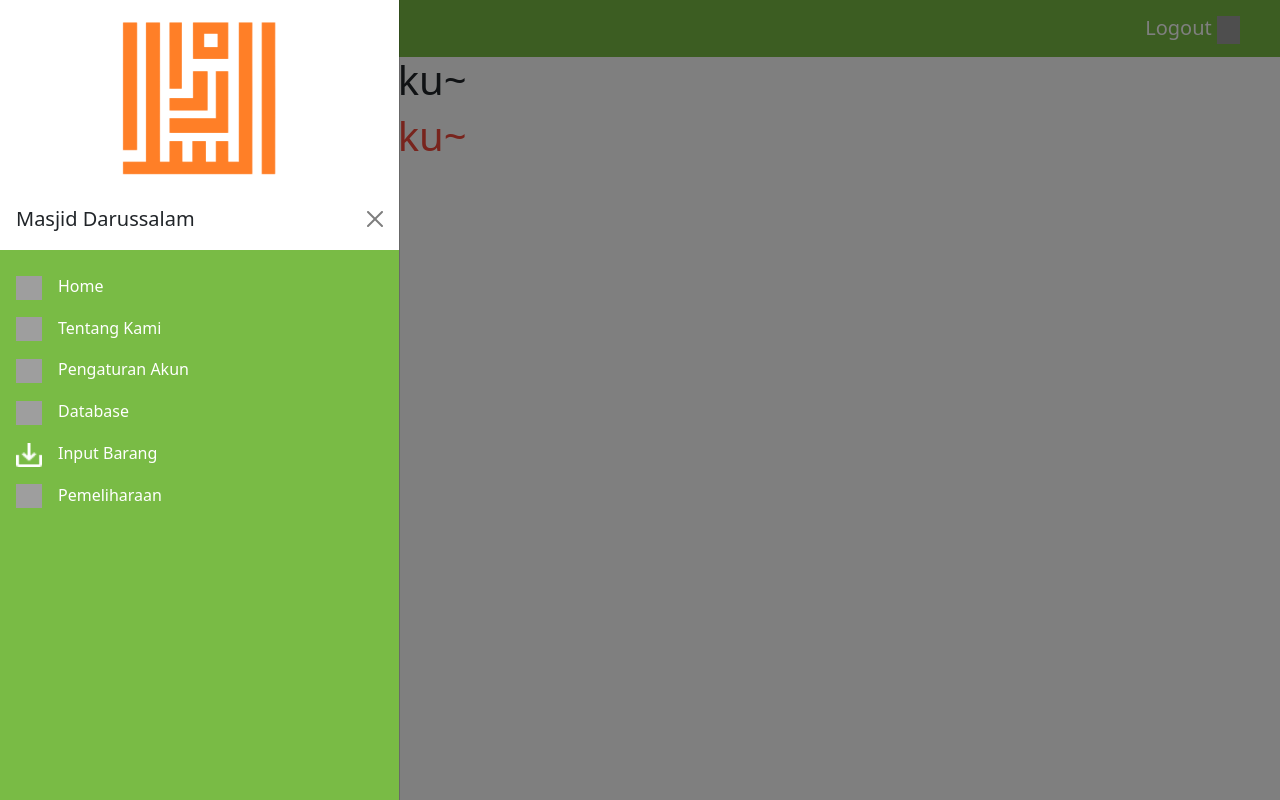
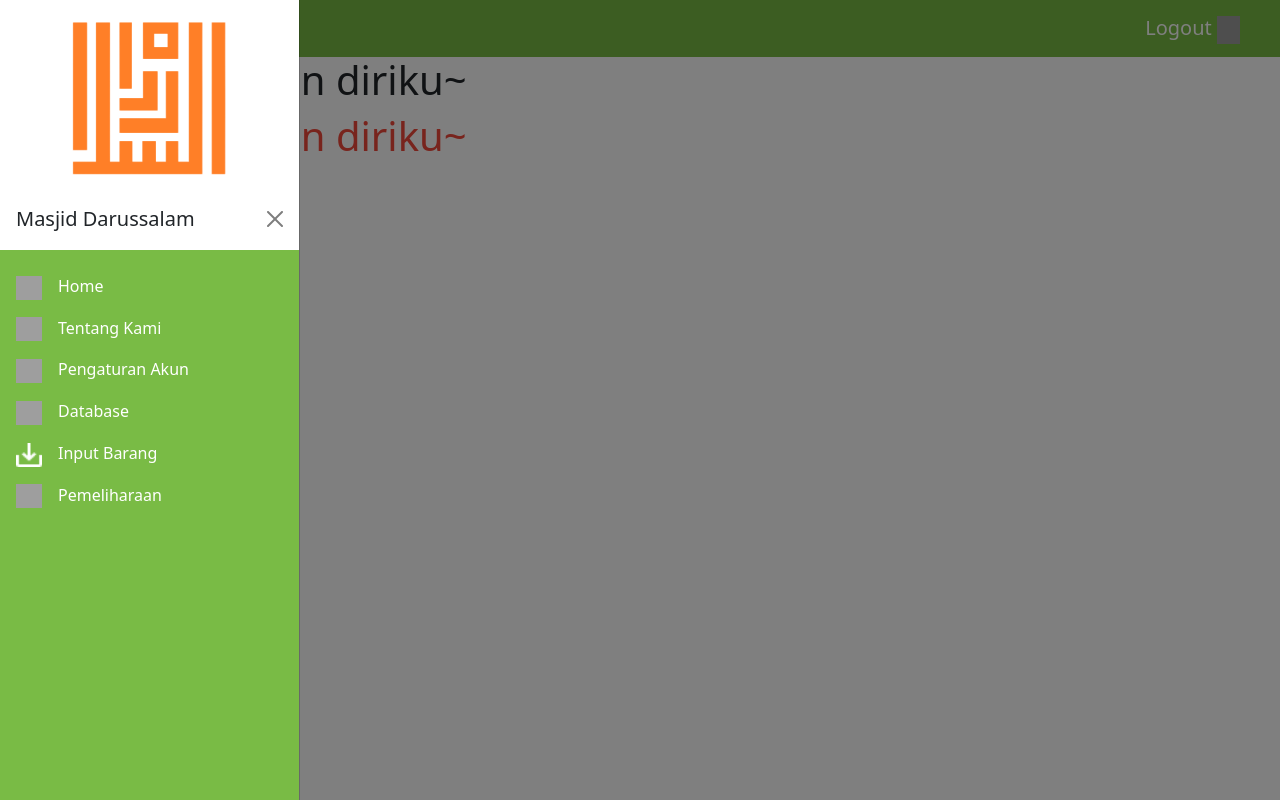
Before and after one commit to nyomanari21/DIMAS, a PHP site: page / in a window 1280 px wide, after a click that opens the changed part. Run offline with PHP 8.4, Linux system fonts and the light colour scheme; style sheets or scripts are compiled from the project's sources; grey boxes are pictures that could not be loaded.

Commit message:
Co-authored-by: Nyoman Ari S <nyomanari21@users.noreply.github.com> Co-authored-by: deva shofa al fathin <devshf@users.noreply.github.com> Co-authored-by: Raihan "VieR" Fitrah <vier15@users.noreply.github.com> Co-authored-by: ridhaaa325 <ridhaaa325@users.noreply.github.com> Co-authored-by: Hagai Brayen S <H4gai@users.noreply.github.com>

```diff
--- a/Style/style.scss
+++ b/Style/style.scss
@@ -1,10 +1,20 @@
 $primary: #79BB45;
+$secondary: #C8E2B3;
+$danger: #F0493B;
+$warning: #FF7F27;
 $nav-link-color: #FFFFFF;
-$danger: #F0493B;
 
 .header-dimas
 {
     background-color: #79BB45;
 }
 
+/*.navbar {
+    --bs-navbar-toggler-icon-bg: url();
+}*/
+
+.offcanvas {
+    --bs-offcanvas-width: 300px;
+}
+
 @import "bootstrap-5.0.2/scss/bootstrap";
```
